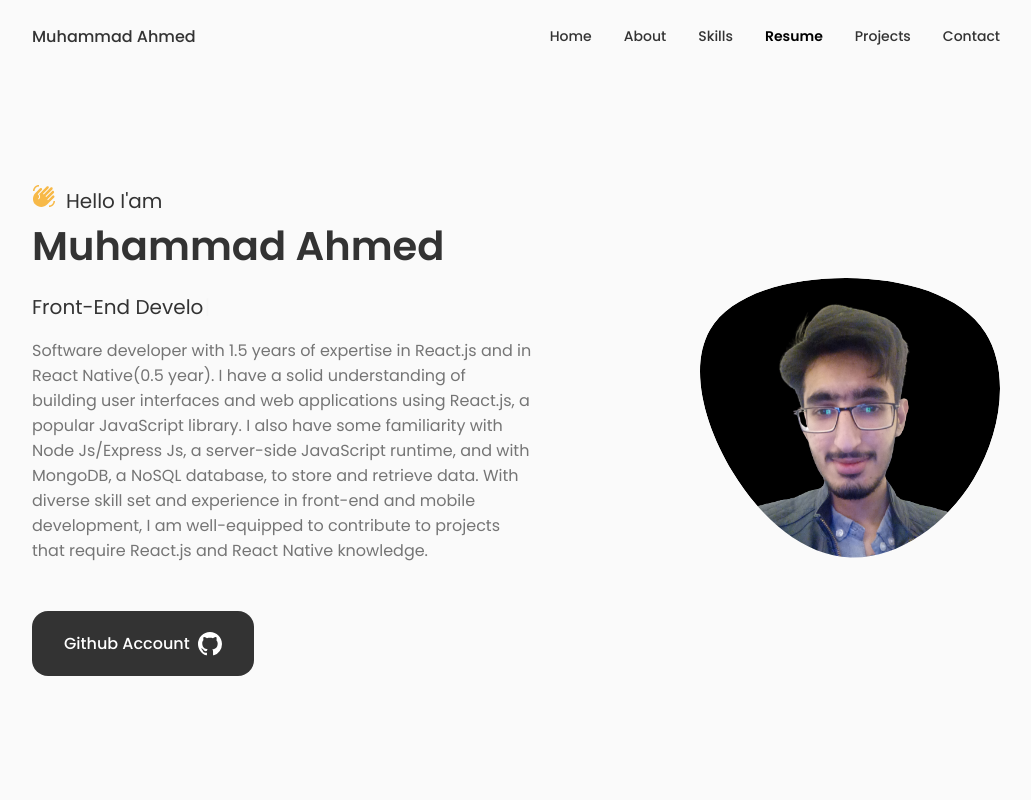
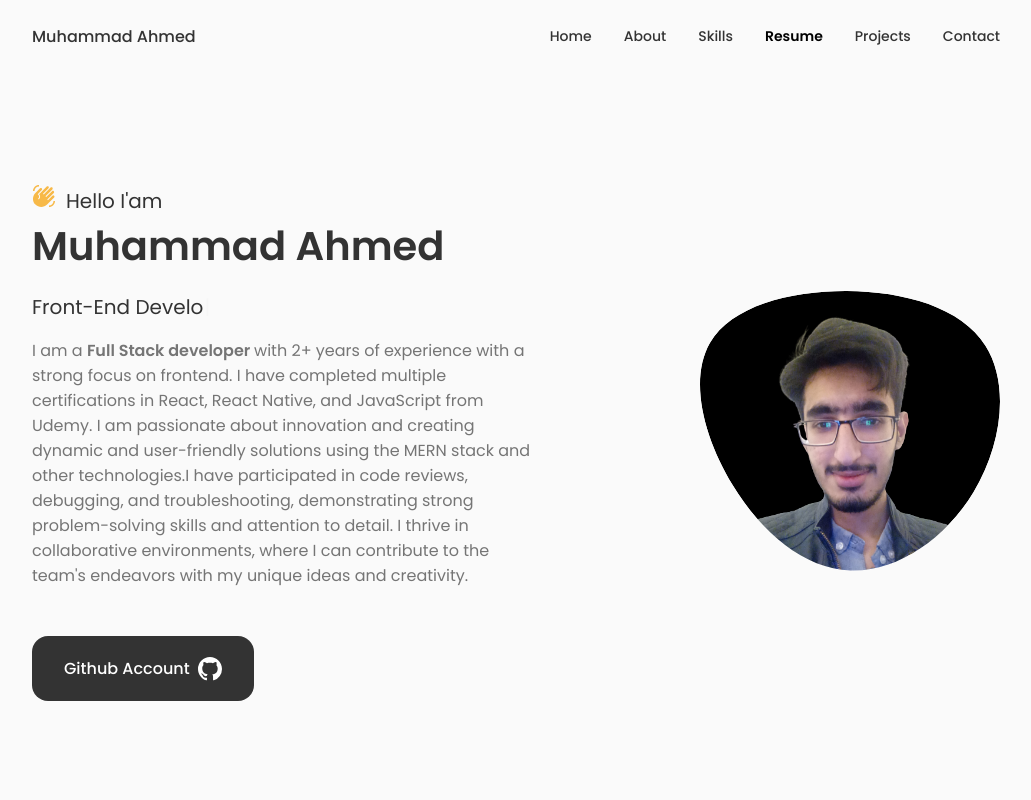
Before and after one commit to ahmed-dev-chain/Portfolio-Site, a React (Create React App) app: page / in a window 1280 px wide. Shown: the top 800 px of the page, without its empty margins (124-1155 px from the left). Built offline with nearby package versions, Linux system fonts and the light colour scheme; the HTML template or start-up script is replaced by a standard one.

Commit message:
updated jan 2024

```diff
--- a/src/components/about/About.jsx
+++ b/src/components/about/About.jsx
@@ -1,7 +1,7 @@
 import React from "react";
 import "./About.css";
 import aboutImg from "../../assets/About.png";
-import CV from '../../assets/Muhammad-Ahmed.pdf'
+import CV from "../../assets/Muhammad-Ahmed.pdf";
 
 const About = () => {
   return (
@@ -26,7 +26,7 @@ const About = () => {
             <div className="about_box" data-aos="fade-left" data-aos-delay="0">
               <i className="uil uil-award about_icon"></i>
               <h3 className="about_title">Experience</h3>
-              <span className="about_subtitle">1.5 year</span>
+              <span className="about_subtitle">2 years</span>
             </div>
             <div
               className="about_box"
@@ -35,7 +35,7 @@ const About = () => {
             >
               <i className="uil uil-suitcase-alt about_icon"></i>
               <h3 className="about_title">Worked On</h3>
-              <span className="about_subtitle">3+ projects</span>
+              <span className="about_subtitle">Few projects</span>
             </div>
             <div
               className="about_box"
@@ -44,15 +44,24 @@ const About = () => {
             >
               <i className="uil uil-graduation-cap about_icon"></i>
               <h3 className="about_title">Qulafication</h3>
-              <span className="about_subtitle">Undergraduate</span>
+              <span className="about_subtitle">BSCS Student</span>
             </div>
           </div>
 
           <p className="about_description" data-aos="zoom-in">
-            I am Muhammad Ahmed, Front-End developer from Pakistan and currently
-            working as a React JS developer. My expertise lies in MERN Stack and
-            can work independently and as part of a team, and comfortable with
-            agile development methods.
+            I am Muhammad Ahmed, MERN Stack developer from Pakistan and
+            currently working as a React JS developer. My expertise lies in MERN
+            Stack and can work independently and as part of a team, and
+            comfortable with agile development methods.
+            <br />I have participated in code reviews, debugging, and
+            troubleshooting, demonstrating strong problem-solving skills and
+            attention to detail. I thrive in collaborative environments, where I
+            can contribute to the team's endeavors with my unique ideas and
+            creativity. I am dedicated to staying up-to-date with the latest
+            industry trends and best practices, ensuring that I can offer
+            cutting-edge solutions to meet the needs of any project. Let's
+            connect and explore how my skills and experience can contribute to
+            the success of your next development endeavor.
           </p>
 
           <a
--- a/src/components/home/Home.jsx
+++ b/src/components/home/Home.jsx
@@ -74,15 +74,16 @@ const Home = () => {
               />
             </h3>
             <p className="home_description" data-aos="zoom-in">
-              Software developer with 1.5 years of expertise in React.js and in
-              React Native(0.5 year). I have a solid understanding of building
-              user interfaces and web applications using React.js, a popular
-              JavaScript library. I also have some familiarity with Node
-              Js/Express Js, a server-side JavaScript runtime, and with MongoDB,
-              a NoSQL database, to store and retrieve data. With diverse skill
-              set and experience in front-end and mobile development, I am
-              well-equipped to contribute to projects that require React.js and
-              React Native knowledge.
+              I am a <b> Full Stack developer </b> with 2+ years of experience
+              with a strong focus on frontend. I have completed multiple
+              certifications in React, React Native, and JavaScript from Udemy.
+              I am passionate about innovation and creating dynamic and
+              user-friendly solutions using the MERN stack and other
+              technologies.I have participated in code reviews, debugging, and
+              troubleshooting, demonstrating strong problem-solving skills and
+              attention to detail. I thrive in collaborative environments, where
+              I can contribute to the team's endeavors with my unique ideas and
+              creativity.
             </p>
             <a
               href="https://github.com/khalizero"
--- a/src/components/projects/Projects.css
+++ b/src/components/projects/Projects.css
@@ -5,7 +5,8 @@
 }
 .scroller .description{
   height: 100%;
-  overflow: scroll;
+  overflow: hidden;
+  overflow-y: auto;
   padding: 0 10px;
   text-align: justify;
   position: relative;
--- a/src/components/resume/Resume.jsx
+++ b/src/components/resume/Resume.jsx
@@ -5,8 +5,12 @@ import ResumeBox from "./ResumeBox";
 const Resume = () => {
   return (
     <section className="resume section" id="resume">
-      <h2 className="section_title" data-aos="zoom-in">Resume</h2>
-      <span className="section_subtitle" data-aos="zoom-in">My personal journey</span>
+      <h2 className="section_title" data-aos="zoom-in">
+        Resume
+      </h2>
+      <span className="section_subtitle" data-aos="zoom-in">
+        My personal journey
+      </span>
 
       <div className="resume_container container grid">
         <ResumeBox
@@ -36,10 +40,10 @@ const Resume = () => {
           iconClass="briefcase-alt"
           qualification={[
             {
-              title: "React JS Developer",
+              title: "MERN Stack Developer",
               location: "Business Solutions And Services - Lahore",
               calender: "January 2022 - Present",
-            }
+            },
           ]}
         />
       </div>
--- a/src/components/skills/Skills.jsx
+++ b/src/components/skills/Skills.jsx
@@ -5,8 +5,12 @@ import "./Skills.css";
 const Skills = () => {
   return (
     <section className="skills section" id="skills">
-      <h2 className="section_title" data-aos="zoom-in">Skills</h2>
-      <span className="section_subtitle" data-aos="zoom-in">My techinal level</span>
+      <h2 className="section_title" data-aos="zoom-in">
+        Skills
+      </h2>
+      <span className="section_subtitle" data-aos="zoom-in">
+        My techinal level
+      </span>
 
       <div className="skills_container container grid">
         <SkillBox
@@ -17,9 +21,9 @@ const Skills = () => {
             { skill_name: "Bootstrap", skill_level: "Intermediate" },
             { skill_name: "Material UI", skill_level: "Intermediate" },
             { skill_name: "Native Base", skill_level: "Intermediate" },
-            { skill_name: "JavaScript", skill_level: "Intermediate" },
+            { skill_name: "JavaScript", skill_level: "Expert" },
             { skill_name: "Jquery", skill_level: "Intermediate" },
-            { skill_name: "React JS", skill_level: "Intermediate" },
+            { skill_name: "React JS", skill_level: "Expert" },
             { skill_name: "Redux-Toolkit", skill_level: "Intermediate" },
             { skill_name: "Next JS", skill_level: "Beginner" },
             { skill_name: "React Native", skill_level: "Intermediate" },
@@ -29,9 +33,10 @@ const Skills = () => {
         <SkillBox
           title="Backend Developer"
           skills={[
-            { skill_name: "Node Js", skill_level: "Beginner" },
-            { skill_name: "Express Js", skill_level: "Beginner" },
-            { skill_name: "Mongo DB", skill_level: "Beginner" },
+            { skill_name: "Node Js", skill_level: "Intermediate" },
+            { skill_name: "Express Js", skill_level: "Intermediate" },
+            { skill_name: "Mongo DB", skill_level: "Intermediate" },
+            { skill_name: "EJS Engine", skill_level: "Intermediate" },
           ]}
         />
       </div>
--- a/src/index.css
+++ b/src/index.css
@@ -1,13 +1,51 @@
 body {
   margin: 0;
-  font-family: -apple-system, BlinkMacSystemFont, 'Segoe UI', 'Roboto', 'Oxygen',
-    'Ubuntu', 'Cantarell', 'Fira Sans', 'Droid Sans', 'Helvetica Neue',
+  font-family: -apple-system, BlinkMacSystemFont, "Segoe UI", "Roboto", "Oxygen",
+    "Ubuntu", "Cantarell", "Fira Sans", "Droid Sans", "Helvetica Neue",
     sans-serif;
   -webkit-font-smoothing: antialiased;
   -moz-osx-font-smoothing: grayscale;
 }
 
 code {
-  font-family: source-code-pro, Menlo, Monaco, Consolas, 'Courier New',
+  font-family: source-code-pro, Menlo, Monaco, Consolas, "Courier New",
     monospace;
 }
+
+/* Scrollbar Track */
+::-webkit-scrollbar {
+  width: 8px; /* Adjust the width of the scrollbar */
+}
+
+/* Handle on hover */
+::-webkit-scrollbar:hover {
+  background: rgba(0, 0, 0, 0.1); /* Background color on hover */
+}
+
+/* Scrollbar Handle */
+::-webkit-scrollbar-thumb {
+  background-color: #888; /* Color of the scrollbar handle */
+  border-radius: 4px; /* Border radius to create rounded corners */
+}
+
+/* Handle on hover */
+::-webkit-scrollbar-thumb:hover {
+  background-color: #555; /* Color of the scrollbar handle on hover */
+}
+
+/* Scrollbar Track - Inset Shadow */
+::-webkit-scrollbar-track {
+  background-color: #f1f1f1; /* Background color of the scrollbar track */
+  border-radius: 6px; /* Border radius to create rounded corners */
+  box-shadow: inset 0 0 6px rgba(0, 0, 0, 0.1); /* Inset shadow to create a subtle effect */
+}
+
+/* Scrollbar Corner */
+::-webkit-scrollbar-corner {
+  background-color: transparent; /* Background color of the scrollbar corner */
+}
+
+/* Scrollbar Arrows (for horizontal scrollbar) */
+::-webkit-scrollbar-button {
+  display: none; /* Hide scrollbar arrows */
+}
```
Also changed, not shown: src/components/projects/Projects.jsx (+21 -17 lines), 1 other file (tests, documents, lock files or other folders).
